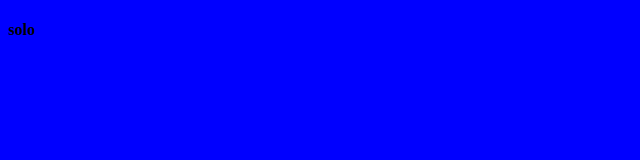
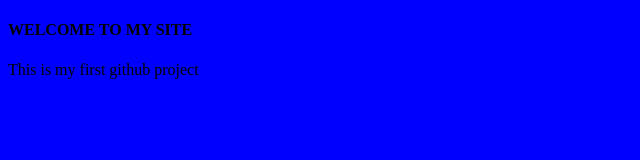
Before and after one commit to solomonnyefene/Homework, a plain HTML site: page index.htm in a window 1280 px wide. Shown: the whole page, without its empty margins (0-640 px from the left). Drawn offline with Linux system fonts and the light colour scheme.

Commit message:
Update index.htm

```diff
--- a/index.htm
+++ b/index.htm
@@ -9,7 +9,8 @@
 
 <body style="background: blue;">
 
-<h4>solo</h4>
+<h4>WELCOME TO MY SITE</h4>
+<P>This is my first github project</P>
 
 </body>
 </html>
```
